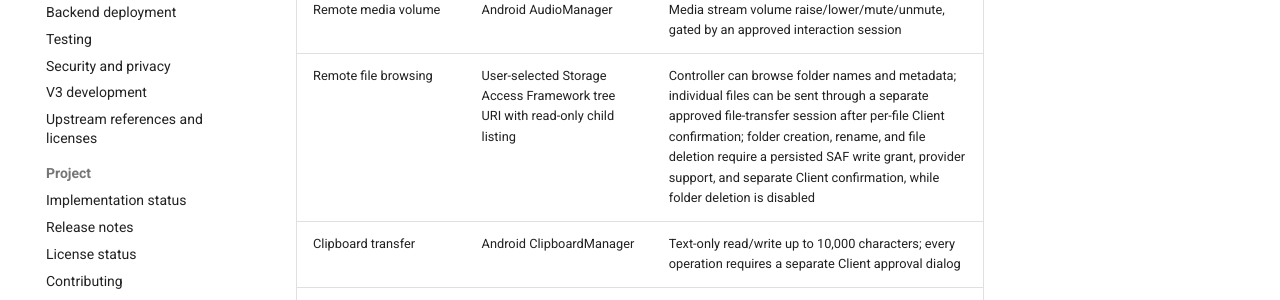
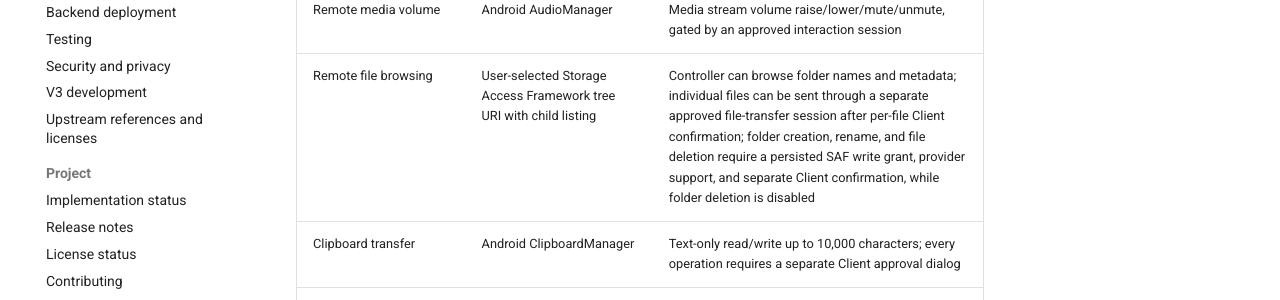
Before and after one commit to rakhan17/Meizzo, an MkDocs documentation site: the page built from docs/v2/android-permissions.md, in a window 1280 px wide and 900 px high, scrolled down 851 px. Shown: the part 192-492 px from the top of the window. Built offline with MkDocs 1.6.1 and Material for MkDocs 9.7.7, drawn with Linux system fonts in a browser that asks for light colours; comment, search, counter and statistics services are not loaded.

Commit message:
Clarify remote SAF file management scope in permission docs

```diff
--- a/docs/v2/android-permissions.md
+++ b/docs/v2/android-permissions.md
@@ -15,7 +15,7 @@ physical-device and cross-network acceptance work listed in the v3 roadmap.
 | Remote text input | Accessibility window access and an editable, focused, non-password field | Appends up to 2,000 characters; custom editors may reject ACTION_SET_TEXT |
 | Remote keyboard actions | Accessibility window access and a focused editable non-password field | Backspace fallback on older versions; Enter, Tab, Escape, arrow keys, and selected Ctrl shortcuts use Android 13+ Accessibility input connections; full hardware-keyboard coverage is not implemented |
 | Remote media volume | Android AudioManager | Media stream volume raise/lower/mute/unmute, gated by an approved interaction session |
-| Remote file browsing | User-selected Storage Access Framework tree URI with read-only child listing | Controller can browse folder names and metadata; individual files can be sent through a separate approved file-transfer session after per-file Client confirmation; folder creation, rename, and file deletion require a persisted SAF write grant, provider support, and separate Client confirmation, while folder deletion is disabled |
+| Remote file browsing | User-selected Storage Access Framework tree URI with child listing | Controller can browse folder names and metadata; individual files can be sent through a separate approved file-transfer session after per-file Client confirmation; folder creation, rename, and file deletion require a persisted SAF write grant, provider support, and separate Client confirmation, while folder deletion is disabled |
 | Clipboard transfer | Android ClipboardManager | Text-only read/write up to 10,000 characters; every operation requires a separate Client approval dialog |
 | Remote lock screen | Accessibility global action (Android 9+) | Implemented; requires a separately approved interaction session |
 | Remote screenshot | PixelCopy of the Controller's currently rendered live-screen surface | Implemented in Controller; saved to Pictures/MEIZZO on Android 10+, or app-specific Pictures storage on older supported versions |
```
